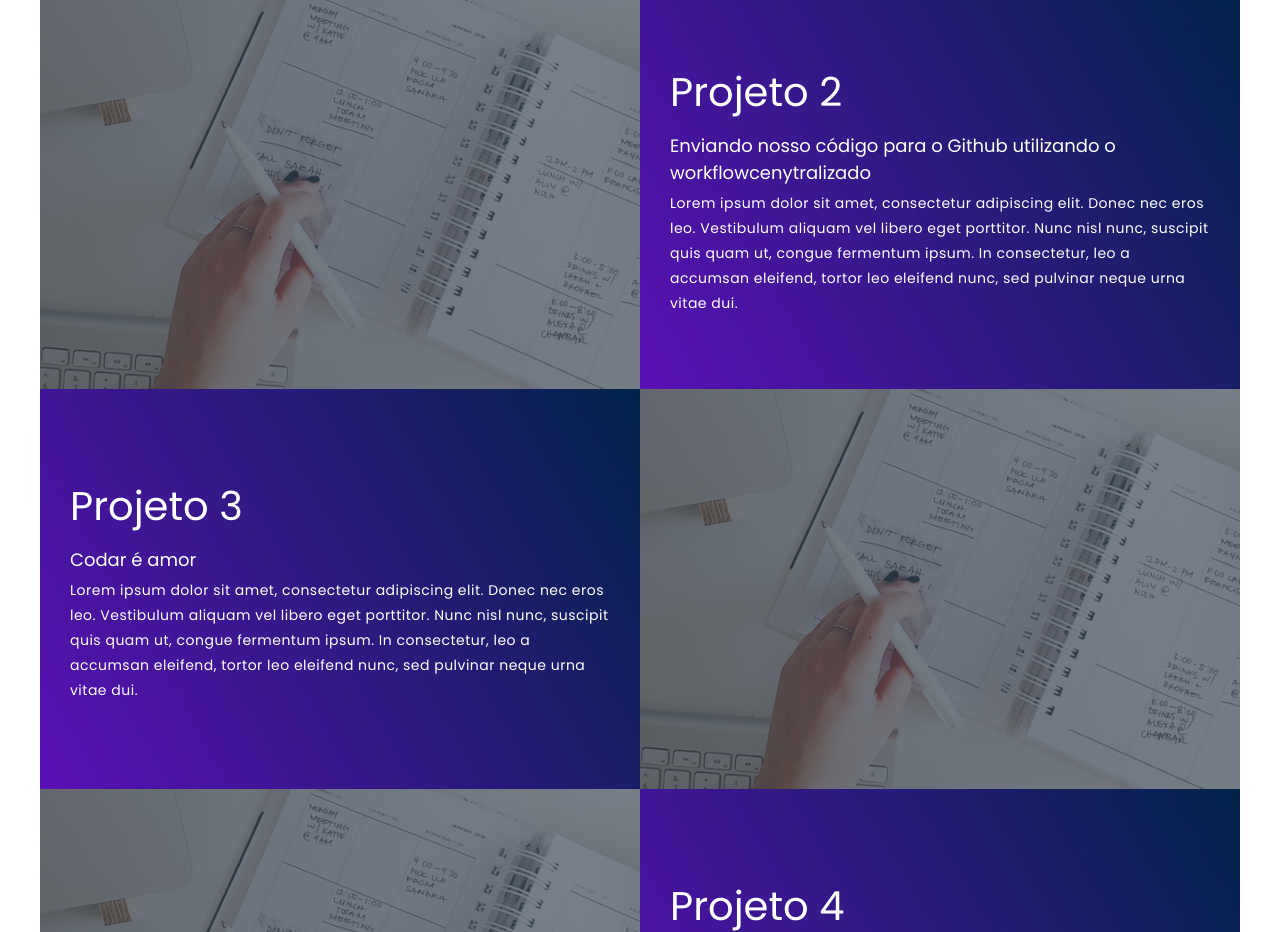
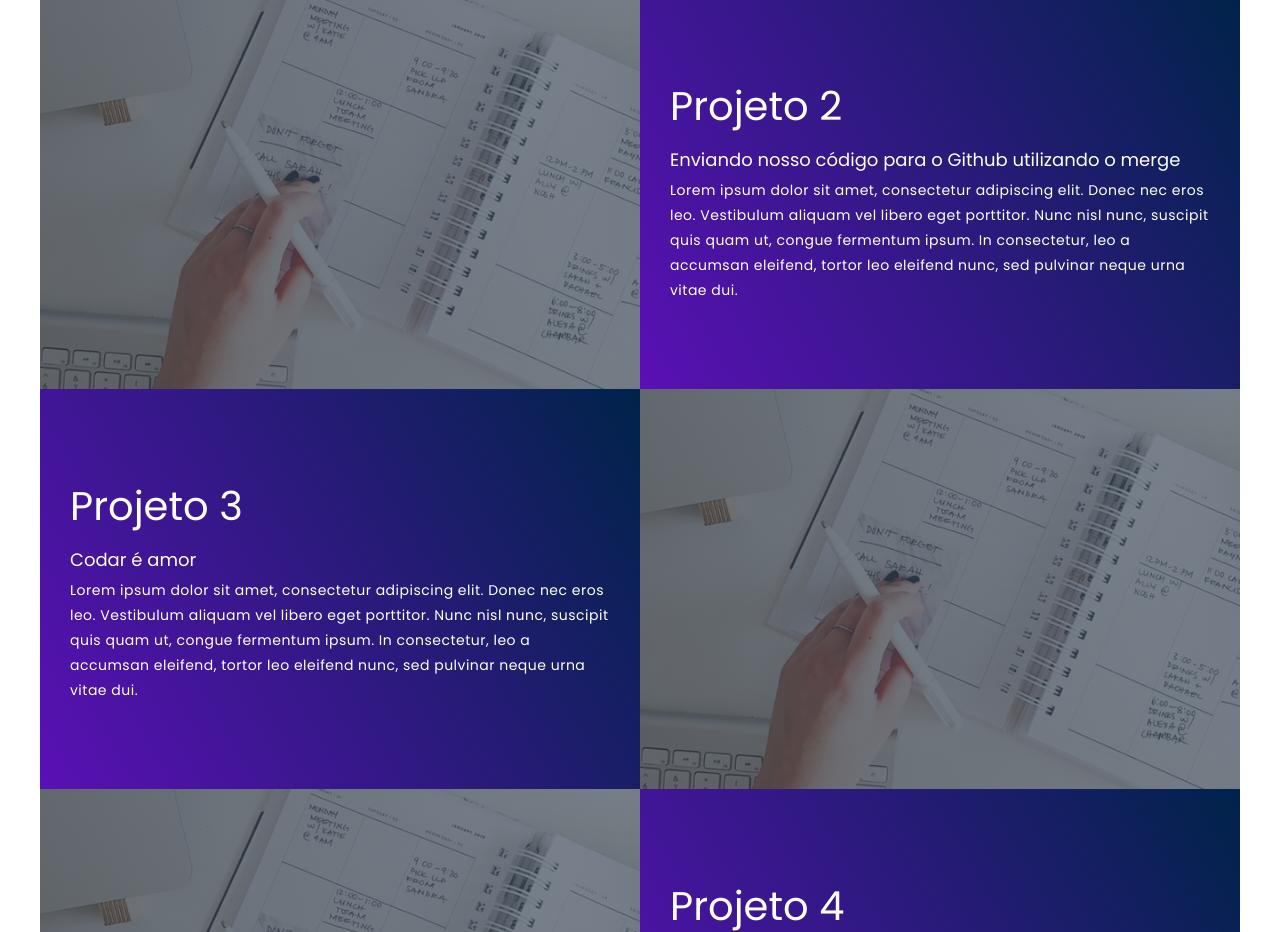
Before and after one commit to DudaAhkera/portfolio_Duda_AHkera_Estudos, a plain HTML site: page index.html in a window 1280 px wide. Shown: the part 1586-2518 px from the top of the page. Drawn offline with Linux system fonts and the light colour scheme.

Commit message:
update project 2 description

```diff
--- a/index.html
+++ b/index.html
@@ -42,7 +42,7 @@
                 <div class="project-item">
                     <div class="project-info">
                         <h1>Projeto 2</h1>
-                        <h2>Enviando nosso código para o Github utilizando o workflowcenytralizado</h2>
+                        <h2>Enviando nosso código para o Github utilizando o merge</h2>
                         <p>Lorem ipsum dolor sit amet, consectetur adipiscing elit. Donec nec eros leo. Vestibulum
                             aliquam vel libero eget porttitor. Nunc nisl nunc, suscipit quis quam ut, congue fermentum
                             ipsum. In consectetur, leo a accumsan eleifend, tortor leo eleifend nunc, sed pulvinar neque
```
